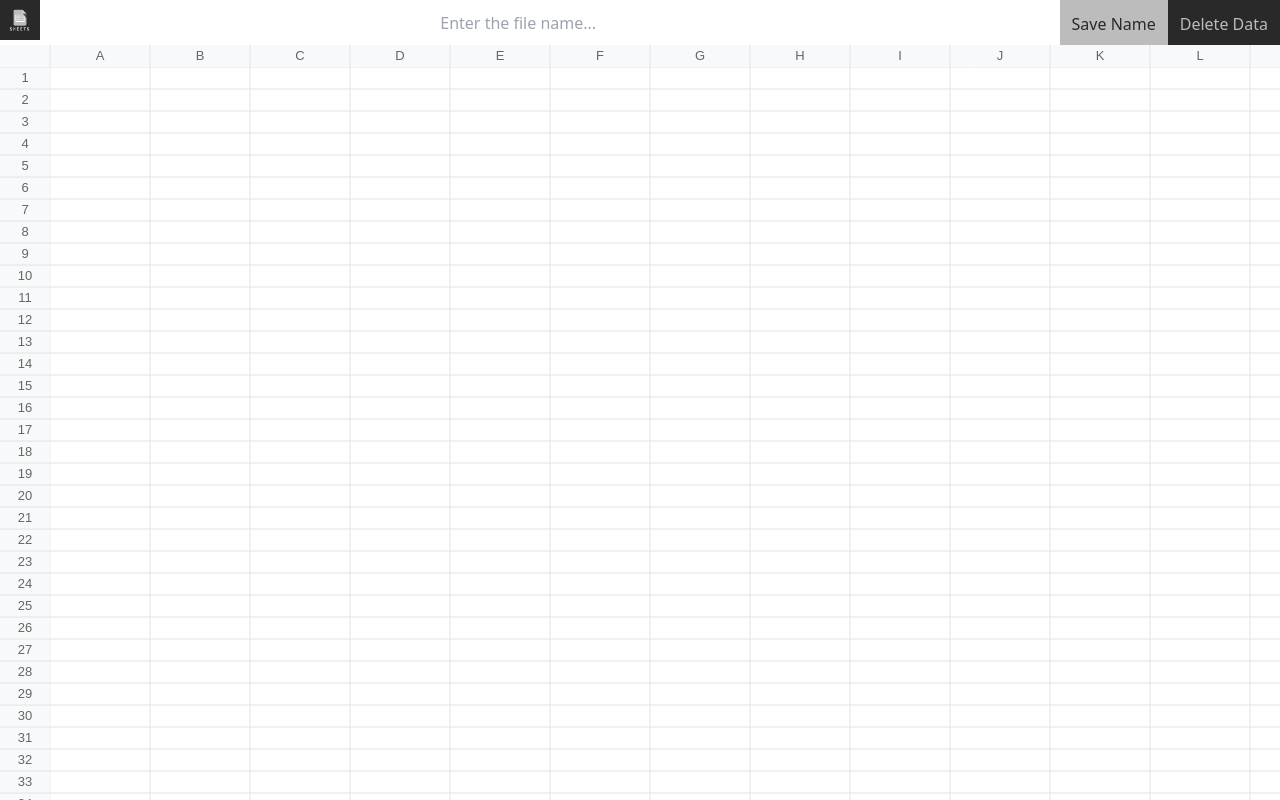
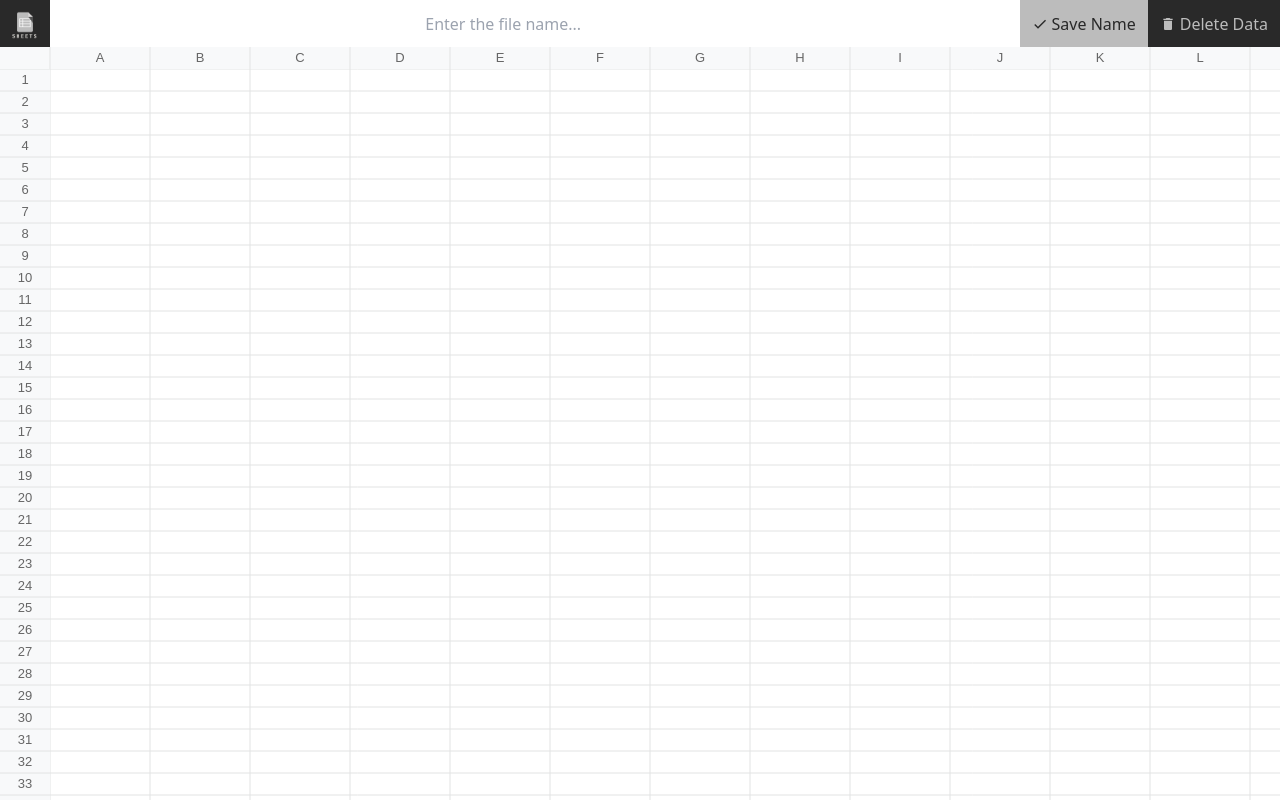
Before and after one commit to debajit13/sheets, a React (Vite) app: page / in a window 1280 px wide. Built offline with nearby package versions, Linux system fonts and the light colour scheme.

Commit message:
add react-toastify and react-icons

```diff
--- a/package.json
+++ b/package.json
@@ -12,6 +12,7 @@
   "dependencies": {
     "react": "^18.3.1",
     "react-dom": "^18.3.1",
+    "react-icons": "^5.3.0",
     "react-toastify": "^10.0.5"
   },
   "devDependencies": {
--- a/src/App.tsx
+++ b/src/App.tsx
@@ -2,6 +2,9 @@ import { useEffect, useRef, useState } from 'react';
 import { Change } from './types/types';
 import Sheet from './components/Sheet';
 import Header from './components/layout/Header';
+
+import { ToastContainer } from 'react-toastify';
+import 'react-toastify/dist/ReactToastify.css';
 
 const initialData: string[][] = localStorage.getItem('displayData')
   ? JSON.parse(localStorage.getItem('displayData') as string)
@@ -34,6 +37,8 @@ const App = () => {
   };
 
   return (
+    <>
+      <ToastContainer />
       <div className='flex flex-col h-screen'>
         <Header ref={headerRef} />
         <Sheet
@@ -42,6 +47,7 @@ const App = () => {
           onChange={onChange}
         />
       </div>
+    </>
   );
 };
 
--- a/src/components/layout/Header.tsx
+++ b/src/components/layout/Header.tsx
@@ -1,5 +1,7 @@
 import { forwardRef, useState } from 'react';
 import logo from '../../assets/logo.png';
+import { MdCheck, MdDelete } from 'react-icons/md';
+import { toast } from 'react-toastify';
 
 const Header = forwardRef<HTMLDivElement>((_props, ref) => {
   const [fileName, setFileName] = useState<string>(
@@ -12,7 +14,7 @@ const Header = forwardRef<HTMLDivElement>((_props, ref) => {
       className='flex w-full justify-between overflow-hidden'
       id='header'
     >
-      <img src={logo} className='h-[40px] w-[40px]' />
+      <img src={logo} className='h-[50px] w-[50px]' />
       <input
         value={fileName}
         onChange={(e) => {
@@ -22,22 +24,26 @@ const Header = forwardRef<HTMLDivElement>((_props, ref) => {
         className='ml-3 focus-visible:outline-0'
         placeholder='Enter the file name...'
       />
-      <section>
+      <section className='flex'>
         <button
           onClick={() => {
             localStorage.setItem('fileName', fileName);
+            toast.success('Save name successfully!');
           }}
-          className='bg-[#bcbcbc] p-3 text-[#292929] '
+          className='bg-[#bcbcbc] p-3 text-[#292929] flex items-center'
         >
+          <MdCheck className='mr-1' />
           Save Name
         </button>
         <button
-          className='text-[#bcbcbc] p-3 bg-[#292929]'
+          className='text-[#bcbcbc] p-3 bg-[#292929] flex items-center'
           onClick={() => {
             localStorage.clear();
+            toast.success('Save name successfully!');
             location.reload();
           }}
         >
+          <MdDelete className='mr-1' />
           Delete Data
         </button>
       </section>
```
Also changed, not shown: 1 other file (tests, documents, lock files or other folders). Lines whose indentation alone changed are shown as unchanged.
